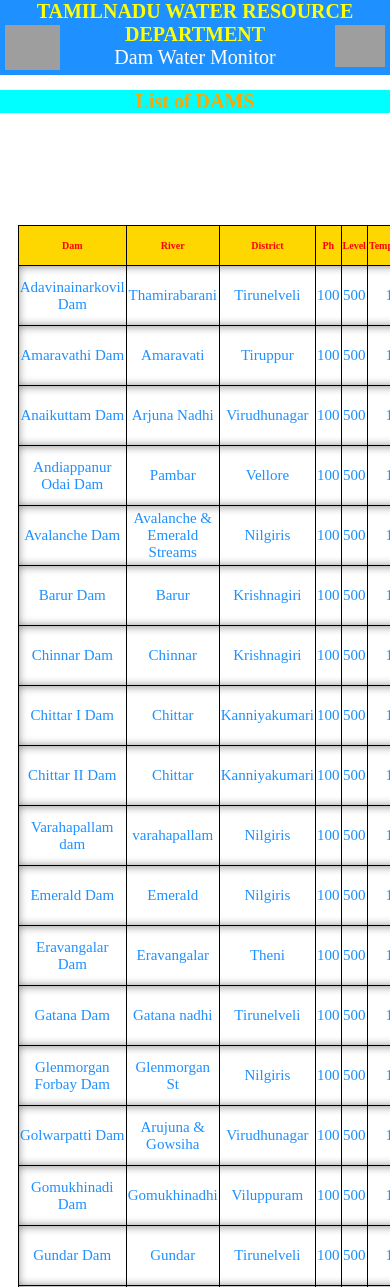
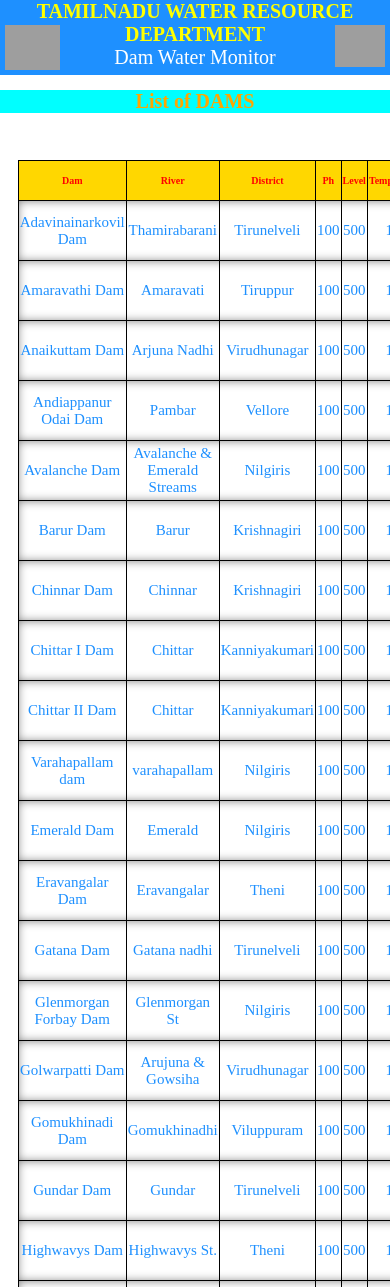
Before and after one commit to JAGAGANESH/TCE, a PHP site: page /list_of_dams.html in a window 390 px wide; the page is wider, and only the part inside the window is pictured. Shown: the top 1287 px of that part. Run offline with PHP 8.4, Linux system fonts and the light colour scheme; grey boxes are pictures that could not be loaded.

Commit message:
Update index.css

```diff
--- a/TCE_IT_FOURT SEMESTER_PM/Water Quality Monitoring/index.css
+++ b/TCE_IT_FOURT SEMESTER_PM/Water Quality Monitoring/index.css
@@ -248,6 +248,12 @@ b1 {
         margin-left:5%;
         margin-right:5%;
     }
+    .table1 {
+        top: 160px;
+        width:95%;
+        margin-left:2.5%;
+        margin-right:2.5%;
+    }
     .table_tr1 {
         height: 40px;
         font-size: 10px;
```
